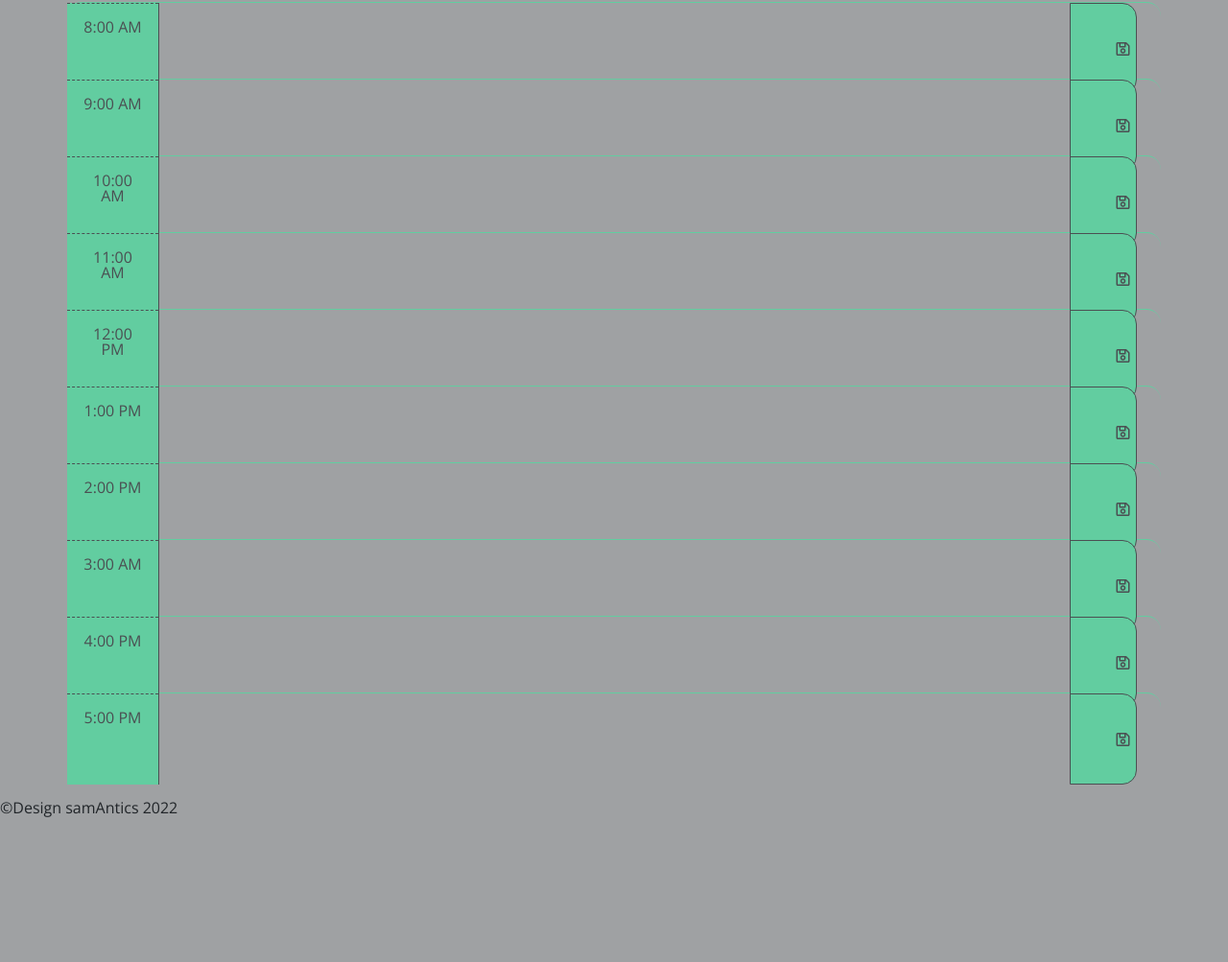
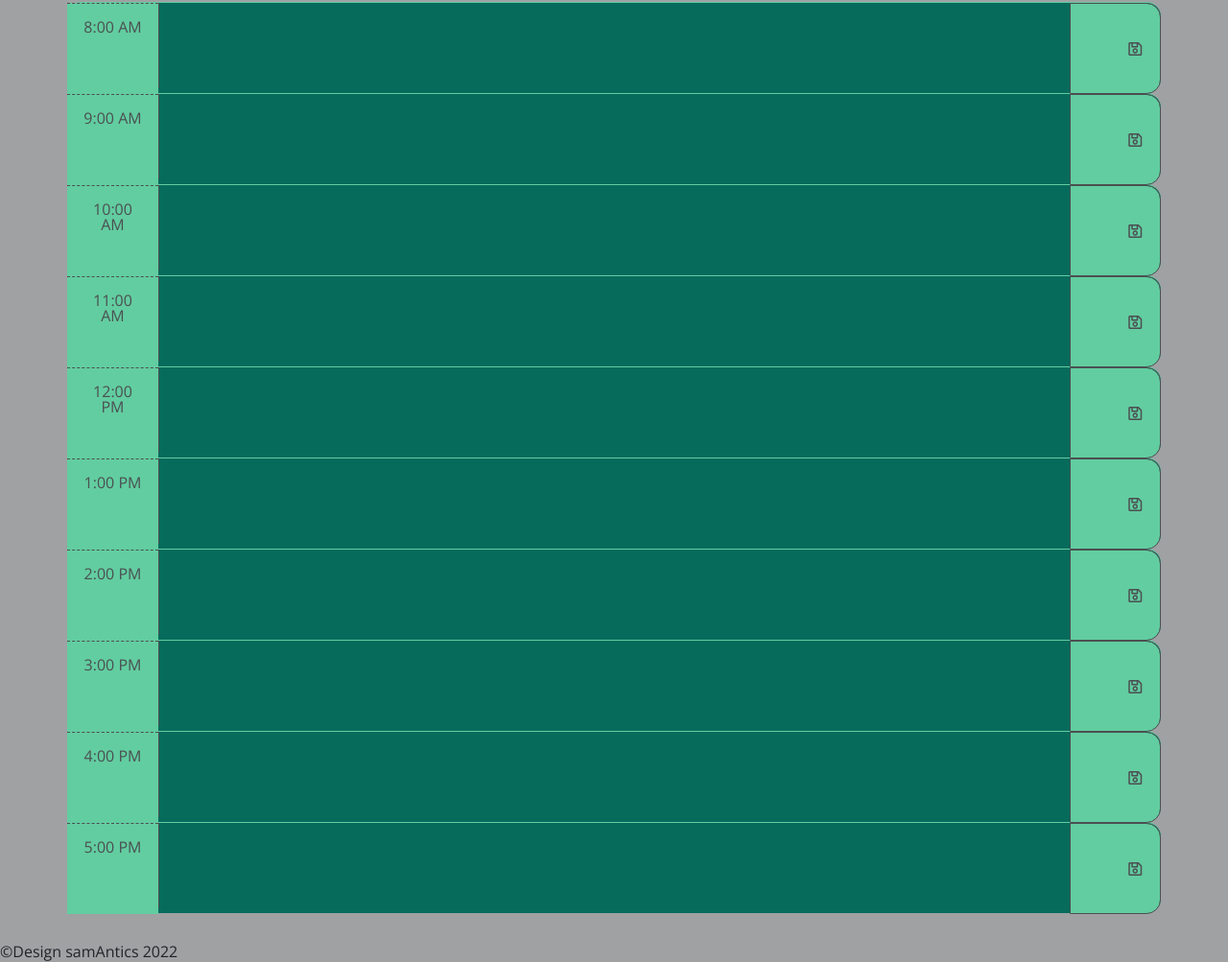
Before and after one commit to Sam-Antics/scheduler, a plain HTML site: page index.html in a window 1280 px wide. Shown: the part 329-1332 px from the top of the page at 96% size. Before the commit the page ends 1182 px from the top, so only its background shows below. Drawn offline with nearby package versions, Linux system fonts and the light colour scheme.

Commit message:
added function to color code time blocks, slight adjustments to HTML and CSS

```diff
--- a/assets/css/style.css
+++ b/assets/css/style.css
@@ -18,9 +18,10 @@ textarea {
   background: transparent;
   border: none;
   resize: none;
-  color: var(--quaternary-clr);
+  color: black;
   border-left: 1px solid var(--quaternary-clr);
-  padding: 0;
+  padding: 15px;
+  height: 100%;
 }
 
 .jumbotron {
@@ -43,7 +44,7 @@ textarea {
 
 .row {
   white-space: pre-wrap;
-  height: 80px;
+  height: 95px;
   border-top: 1px solid var(--quinary-clr);
 }
 
@@ -67,7 +68,7 @@ textarea {
 
 .future {
   background-color: var(--tertiary-clr);
-  color: var(--primary-clr);
+  color: var(--quaternary-clr);
 }
 
 .saveBtn {
--- a/assets/js/script.js
+++ b/assets/js/script.js
@@ -1,6 +1,9 @@
 // When the planner is opened, the current day displays at the top of the page
 let currentDay = moment().format("dddd LL, h:mm:ss a");
 $("#currentDay").append(currentDay);
+// GLOBAL VARIABLES
+let currentTime = moment().hour();
+
 
 // each time block is color-coded to indicate past, present, or future
 
@@ -26,3 +29,29 @@ $(".saveBtn").on("click", function() {
  $("#hour15 .description").val(localStorage.getItem("hour15"));
  $("#hour16 .description").val(localStorage.getItem("hour16"));
  $("#hour17 .description").val(localStorage.getItem("hour17"));
+
+ let colorTime = function() {
+  // parse and loop over the time blocks
+  $(".time-block").each(function() {
+      let timeBlock = parseInt($(this).attr("id").split("hour")[1]);
+      console.log(timeBlock, currentTime);
+
+
+  // check current time against past and future; set classes
+  if (timeBlock < currentTime) {
+    $(this).addClass("past");
+    $(this).removeClass("future");
+    $(this).removeClass("present");
+  } else if (timeBlock === currentTime) {
+    $(this).removeClass("past");
+    $(this).addClass("present");
+    $(this).removeClass("future");
+  } else {
+    $(this).removeClass("present");
+    $(this).removeClass("past");
+    $(this).addClass("future");
+  };
+});
+ }
+
+ colorTime();
--- a/index.html
+++ b/index.html
@@ -37,7 +37,7 @@
       <div id="hour8" class="row time-block">
         <div class="hour col-md-1"><br>8:00 AM</div>
         <textarea class="description col-md-10"></textarea>
-        <button id="saveButton" class="saveBtn">
+        <button id="saveButton" class="saveBtn col-md-1">
           <i class="far fa-save"></i>
         </button>
       </div>
@@ -45,7 +45,7 @@
       <div id="hour9" class="row time-block">
         <div class="hour col-md-1"><br>9:00 AM</div>
         <textarea class="description col-md-10"></textarea>
-        <button id="saveButton" class="saveBtn">
+        <button id="saveButton" class="saveBtn col-md-1">
           <i class="far fa-save"></i>
         </button>
       </div>
@@ -53,7 +53,7 @@
       <div id="hour10" class="row time-block">
         <div class="hour col-md-1"><br>10:00 AM</div>
         <textarea class="description col-md-10"></textarea>
-        <button id="saveButton" class="saveBtn">
+        <button id="saveButton" class="saveBtn col-md-1">
           <i class="far fa-save"></i>
         </button>
       </div>
@@ -61,7 +61,7 @@
       <div id="hour11" class="row time-block">
         <div class="hour col-md-1"><br>11:00 AM</div>
         <textarea class="description col-md-10"></textarea>
-        <button id="saveButton" class="saveBtn">
+        <button id="saveButton" class="saveBtn col-md-1">
           <i class="far fa-save"></i>
         </button>
       </div>
@@ -69,7 +69,7 @@
       <div id="hour12" class="row time-block">
         <div class="hour col-md-1"><br>12:00 PM</div>
         <textarea class="description col-md-10"></textarea>
-        <button id="saveButton" class="saveBtn">
+        <button id="saveButton" class="saveBtn col-md-1">
           <i class="far fa-save"></i>
         </button>
       </div>
@@ -77,7 +77,7 @@
       <div id="hour13" class="row time-block">
         <div class="hour col-md-1"><br>1:00 PM</div>
         <textarea class="description col-md-10"></textarea>
-        <button id="saveButton" class="saveBtn">
+        <button id="saveButton" class="saveBtn col-md-1">
           <i class="far fa-save"></i>
         </button>
       </div>
@@ -85,15 +85,15 @@
       <div id="hour14" class="row time-block">
         <div class="hour col-md-1"><br>2:00 PM</div>
         <textarea class="description col-md-10"></textarea>
-        <button id="saveButton" class="saveBtn">
+        <button id="saveButton" class="saveBtn col-md-1">
           <i class="far fa-save"></i>
         </button>
       </div>
 
       <div id="hour15" class="row time-block">
-        <div class="hour col-md-1"><br>3:00 AM</div>
+        <div class="hour col-md-1"><br>3:00 PM</div>
         <textarea class="description col-md-10"></textarea>
-        <button id="saveButton" class="saveBtn">
+        <button id="saveButton" class="saveBtn col-md-1">
           <i class="far fa-save"></i>
         </button>
       </div>
@@ -101,7 +101,7 @@
       <div id="hour16" class="row time-block">
         <div class="hour col-md-1"><br>4:00 PM</div>
         <textarea class="description col-md-10"></textarea>
-        <button id="saveButton" class="saveBtn">
+        <button id="saveButton" class="saveBtn col-md-1">
           <i class="far fa-save"></i>
         </button>
       </div>
@@ -109,7 +109,7 @@
       <div id="hour17" class="row time-block">
         <div class="hour col-md-1"><br>5:00 PM</div>
         <textarea class="description col-md-10"></textarea>
-        <button id="saveButton" class="saveBtn">
+        <button id="saveButton" class="saveBtn col-md-1">
           <i class="far fa-save"></i>
         </button>
       </div>
```
